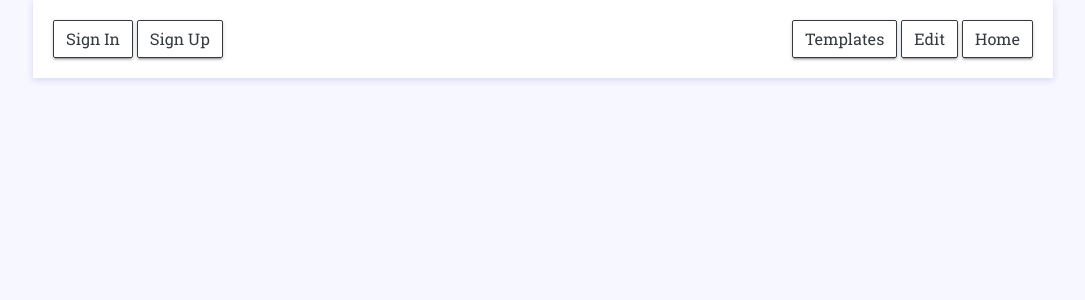
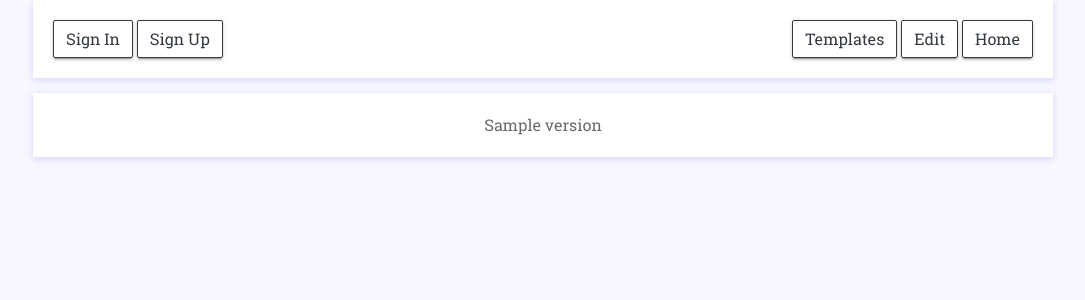
Before and after one commit to kasaiee/resume-maker, a Django app: template app_resume/templates/index.html in a window 1280 px wide. Shown: the top 300 px of the page, without its empty margins (97-1182 px from the left). Run offline with Django 4.2, Linux system fonts and the light colour scheme; the template is opened without the code that fills it: most values are stand-ins (such as "Sample title", 1, 10 or a date in 2020); some libraries are stand-ins or nearby versions.

Commit message:
add versioning done!

```diff
--- /dev/null
+++ b/app_resume/context_processor.py
@@ -0,0 +1,6 @@
+from django.conf import settings
+
+def get_settings(request):
+    return {
+        'version': settings.VERSION
+    }
--- a/app_resume/templates/index.html
+++ b/app_resume/templates/index.html
@@ -23,6 +23,7 @@
     {% include 'templates/appbar.html' %}
     {% include 'templates/messages.html' %}
     {% block content %}{% endblock content %}
+    {% include 'templates/footer.html' %}
   </body>
 
   <script src='{% static "app_resume/assets/js/jquery-3.2.1.min.js" %}'></script>
--- /dev/null
+++ b/app_resume/templates/templates/footer.html
@@ -0,0 +1,15 @@
+<div class="container-fluid">
+  <div class="container profile-container appbar">
+    <div class="row">
+      <div id="menu-jk" class="col">
+        <div class="pro-s-cover">
+          <div class="row justify-content-between">
+            <div class="col-12 text-center">
+              {{ version }}
+            </div>
+          </div>
+        </div>
+      </div>
+    </div>
+  </div>
+</div>
--- a/resume_maker/settings.py
+++ b/resume_maker/settings.py
@@ -67,6 +67,7 @@ TEMPLATES = [
                 'django.template.context_processors.request',
                 'django.contrib.auth.context_processors.auth',
                 'django.contrib.messages.context_processors.messages',
+                'app_resume.context_processor.get_settings'
             ],
         },
     },
@@ -139,3 +140,5 @@ MESSAGE_TAGS = {
     messages.WARNING: 'alert-warning',
     messages.ERROR: 'alert-danger',
 }
+
+VERSION = '1.0.0'
```
